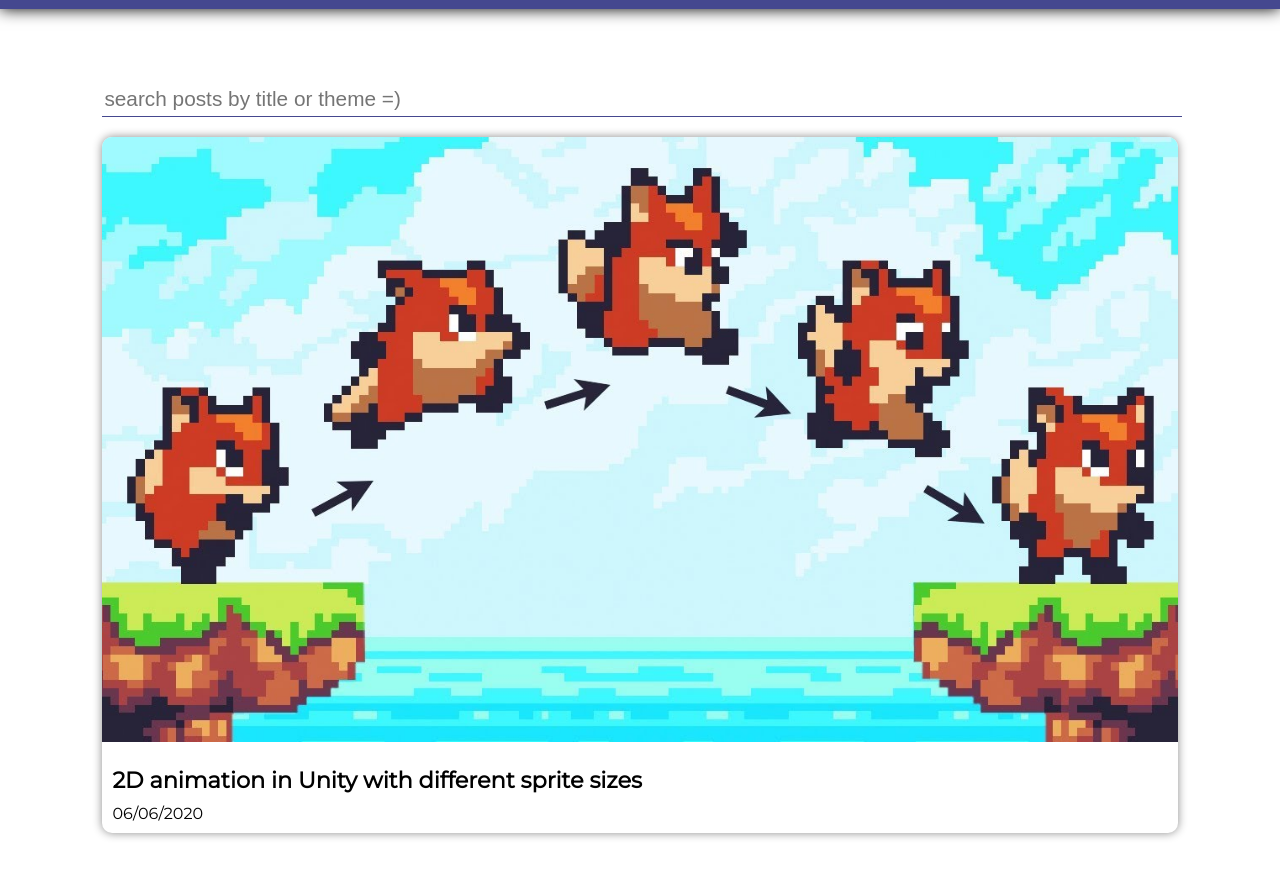
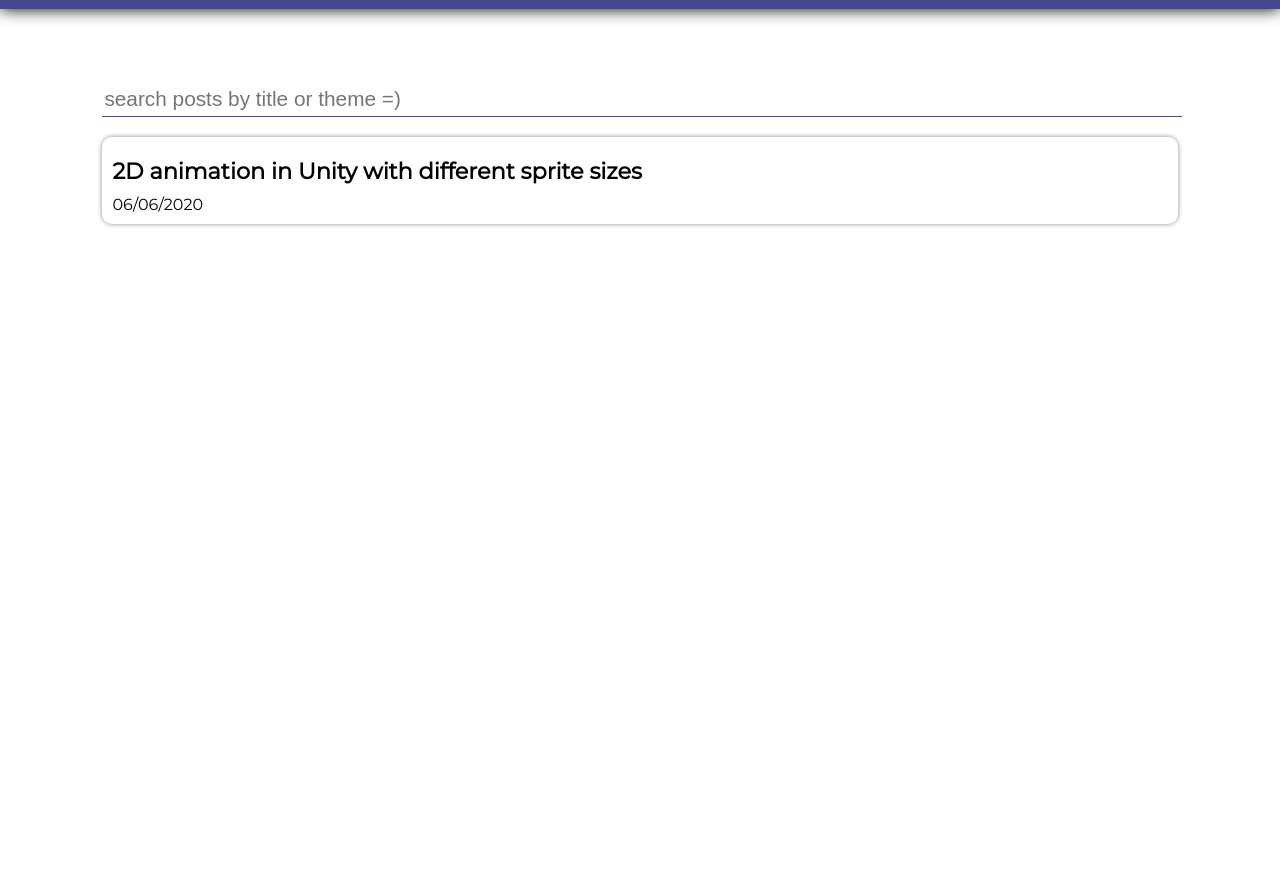
Before and after one commit to theGusPassos/blog, a Vue app: page / in a window 1280 px wide. Shown: the part 140-1018 px from the top of the page. After the commit the page ends 800 px from the top, so only its background shows below. Built offline with nearby package versions, Linux system fonts and the light colour scheme.

Commit message:
remove image from post card

```diff
--- a/src/components/blog/PostCard.vue
+++ b/src/components/blog/PostCard.vue
@@ -1,11 +1,8 @@
 <template>
   <section v-on:click="onCardClick">
-    <img src="../../static/post.jpg" alt="test" />
     <div class="padded-info">
       <h1>{{ post.title }}</h1>
-      <div class="post-info">
-        <span>{{ post.date | formatDate }}</span>
-      </div>
+      <span>{{ post.date | formatDate }}</span>
     </div>
   </section>
 </template>
@@ -26,7 +23,7 @@ export default Vue.extend({
 <style lang="scss" scoped>
 section {
   border-radius: 10px;
-  box-shadow: 0 0 10px 0px #00000075;
+  box-shadow: 0 0 5px 0px #00000075;
   margin-top: 20px;
 }
 
@@ -38,17 +35,4 @@ h1 {
 .padded-info {
   padding: 10px;
 }
-
-img {
-  width: 100%;
-  border-radius: 10px 10px 0 0;
-}
-
-.post-info {
-  display: flow-root;
-
-  span {
-    display: block;
-  }
-}
 </style>
```
